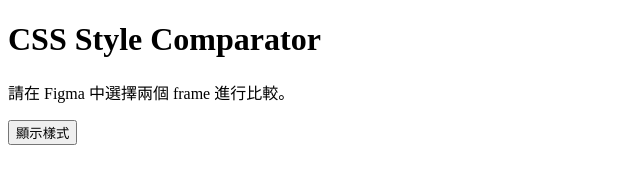
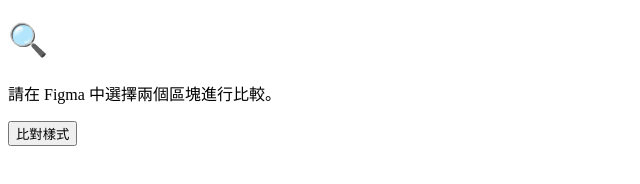
Before and after one commit to Hsing24/figma-plugin-nitpicker, a plain HTML site: page ui.html in a window 1280 px wide. Shown: the whole page, without its empty margins (0-640 px from the left). Drawn offline with Linux system fonts and the light colour scheme.

Commit message:
移除註解 & 更新樣式

```diff
--- a/ui.html
+++ b/ui.html
@@ -4,9 +4,9 @@
     <title>CSS Style Comparator</title>
   </head>
   <body>
-    <h1>CSS Style Comparator</h1>
-    <p>請在 Figma 中選擇兩個 frame 進行比較。</p>
-    <button type="button" id="showStylesButton">顯示樣式</button>
+    <h1>🔍</h1>
+    <p>請在 Figma 中選擇兩個區塊進行比較。</p>
+    <button type="button" id="showStylesButton">比對樣式</button>
     <script>
       const showStylesButton = document.getElementById("showStylesButton");
 
```
Also changed, not shown: code.js (+1 -8 lines).
